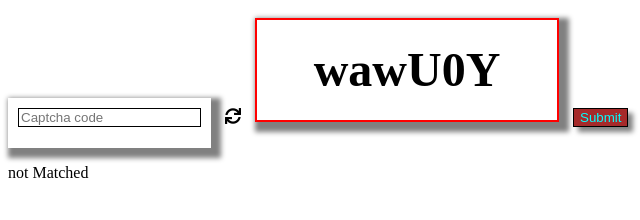
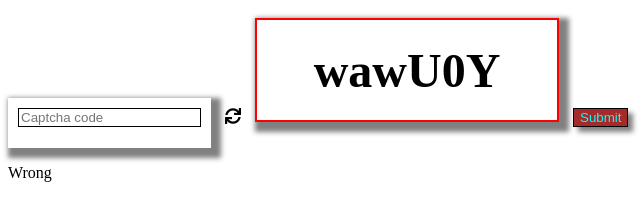
Before and after one commit to pokemonvortex/captcha, a plain HTML site: page index.html in a window 1280 px wide. Both pictures are taken after a click on the input 600 px from the left and 117 px from the top of the page. Shown: the full height of the page, 0-640 px from the left. Drawn offline with Linux system fonts and the light colour scheme.

Commit message:
Add files via upload

```diff
--- a/index.html
+++ b/index.html
@@ -16,7 +16,7 @@
     <script src="main.js"></script>
 </head>
 
-<body onload="generate()">
+<body>
     <div id="user-input" class="inline">
         <input type="text"
                id="submit"
@@ -32,7 +32,7 @@
            id="btn"
            onclick="printmsg()" />
 
-    <p id="key"></p>
+    <p id="key">Click anywhere to begin.</p>
 </body>
 
 </html>
--- a/main.js
+++ b/main.js
@@ -1,6 +1,14 @@
-let captcha;
+let captcha, time, input;
 let correct = 0;
-let input;
+let score = 0;
+
+document.addEventListener("mouseup", start)
+
+function start() {
+    generate();
+    addTimerEvents();
+    document.removeEventListener("mouseup", start)
+}
 
 function hashCode(string) {
     let hash = 0,
@@ -15,7 +23,6 @@ function hashCode(string) {
 }
 
 function generate() {
-
     input = document.getElementById("submit");
     // Clear old input
     input.value = "";
@@ -50,13 +57,13 @@ function generate() {
             Math.random() * randomchar.length)
     }
 
-    // some widths
+    // Some measurements
     let metrics = ctx.measureText(uniquechar);
     let fontHeight = metrics.fontBoundingBoxAscent + metrics.fontBoundingBoxDescent;
-    let actualHeight = metrics.actualBoundingBoxAscent + metrics.actualBoundingBoxDescent;
+    // let actualHeight = metrics.actualBoundingBoxAscent + metrics.actualBoundingBoxDescent;
 
     // Store generated input
-    ctx.fillText(uniquechar, captcha.width/2-metrics.width/2, captcha.height/2+actualHeight/2);
+    ctx.fillText(uniquechar, captcha.width/2-metrics.width/2, captcha.height/2+fontHeight/2-10);
     correct = hashCode(uniquechar)
 }
 
@@ -69,13 +76,34 @@ function printmsg() {
     // Check whether the input is equal
     // to generated captcha or not
     if (hashCode(usr_input) === correct) {
-        let s = document.getElementById("key")
-            .innerHTML = "Matched";
+        document.getElementById("key").innerHTML = "Score: "+ (++score);
         generate();
     }
     else {
-        let s = document.getElementById("key")
-            .innerHTML = "not Matched";
+        document.getElementById("key").innerHTML = "Wrong";
         generate();
     }
 }
+
+function addTimerEvents() {
+    resetTimer();
+    // DOM Events
+    const events = ['keydown', 'keyup'];
+    events.forEach(function(name) {
+        document.addEventListener(name, resetTimer, true);
+    });
+}
+
+function logout() {
+    alert("You have timed out. Your final score is "+score+".")
+    score = 0;
+    document.getElementById("key").innerHTML = "Score: "+ score;
+    generate();
+    resetTimer();
+}
+
+function resetTimer() {
+    clearTimeout(time);
+    time = setTimeout(logout, 3000)
+    // 1000 milliseconds = 1 second
+}
```
